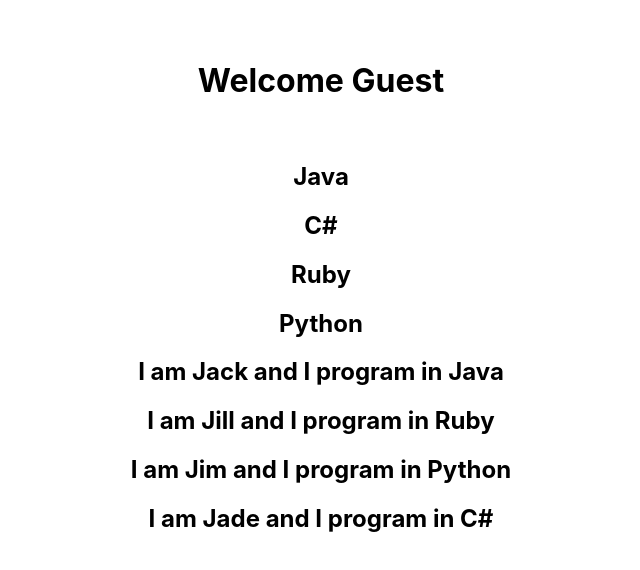
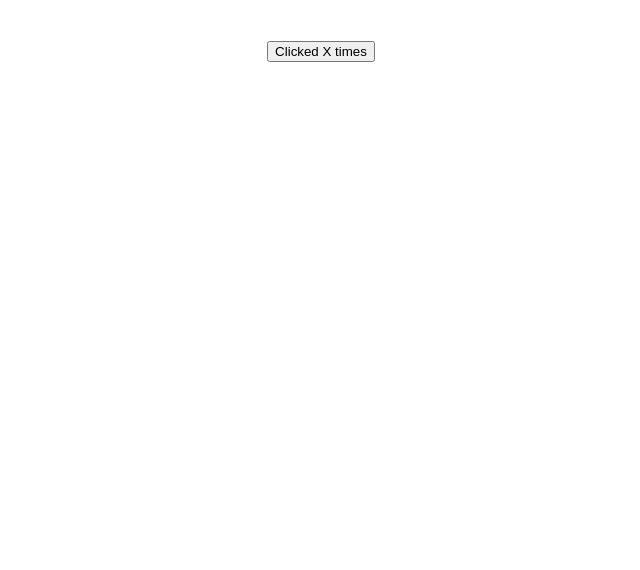
Before and after one commit to Elbie-em/React-Recap, a React (Create React App) app: page / in a window 1280 px wide. Shown: the top 570 px of the page, without its empty margins (319-959 px from the left). Built offline with nearby package versions, Linux system fonts and the light colour scheme.

Commit message:
Import ClickCounter and Render to App.js

```diff
--- a/src/App.js
+++ b/src/App.js
@@ -1,15 +1,14 @@
 import './App.css';
 import UserGreeting from './components/UserGreeting'
-import NameList from './components/NameList'
+import ClickCounter from './components/ClickCounter'
 
 const App = () => {
   return (
     <div className="App">
       <br />
       <br />
-      <UserGreeting />
+      <ClickCounter />
       <br />
-      <NameList />
     </div>
   );
 }
```
